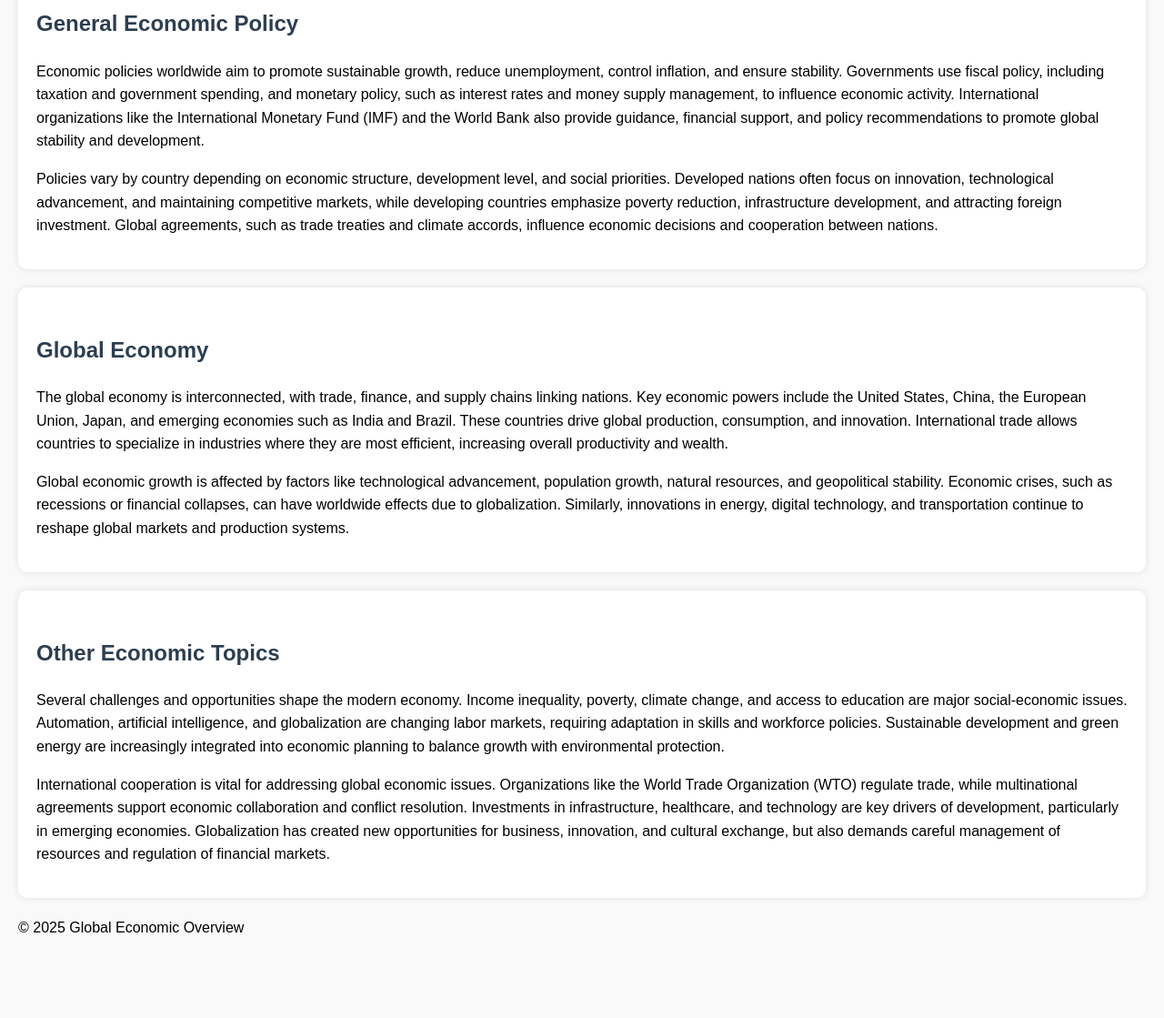
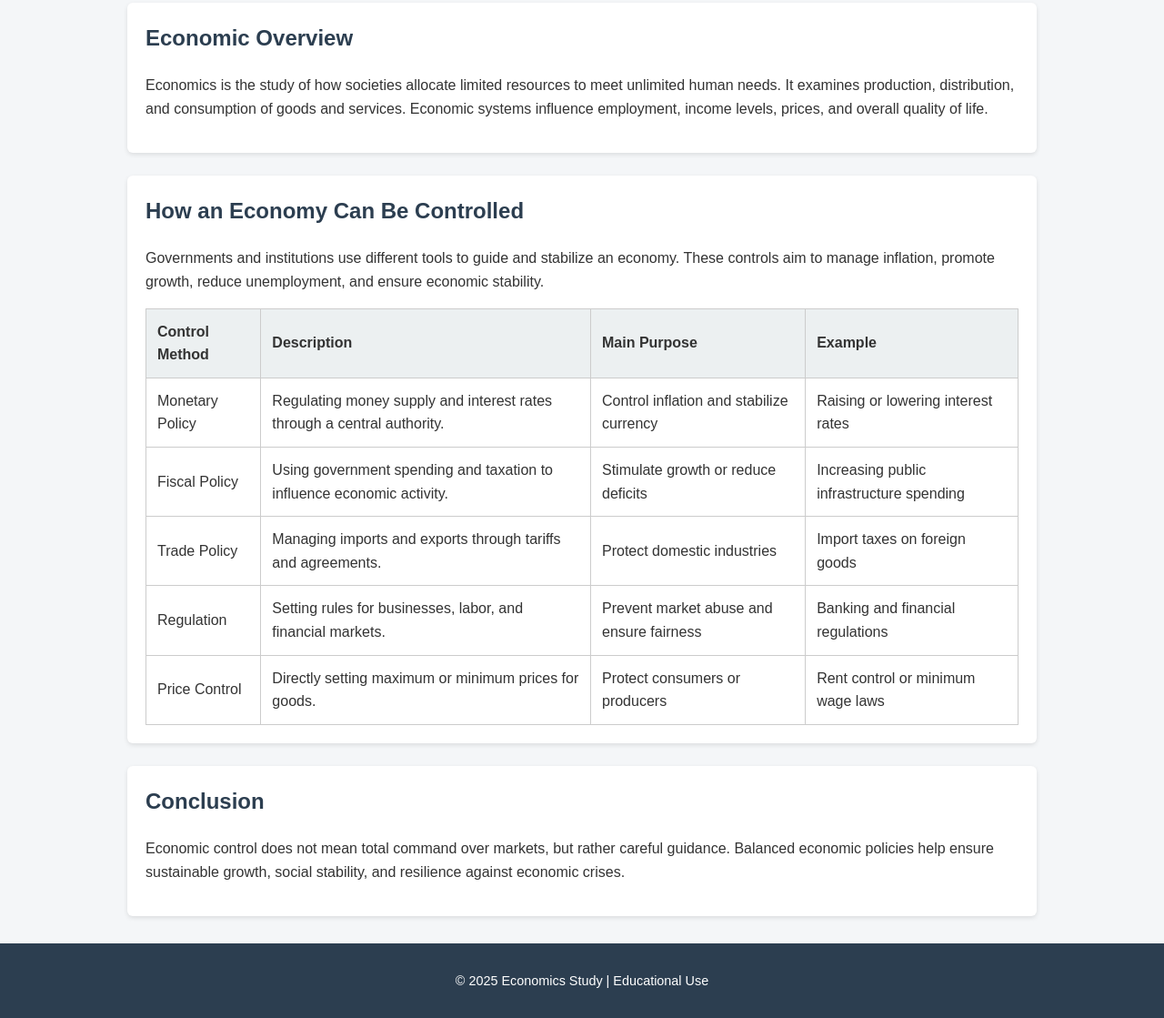
Before and after one commit to developerdominex/world, a plain HTML site: page economic.html in a window 1280 px wide. Shown: the part 203-1322 px from the top of the page at 91% size. Before the commit the page ends 1256 px from the top, so only its background shows below. Drawn offline with Linux system fonts and the light colour scheme.

Commit message:
Update economic.html

```diff
--- a/economic.html
+++ b/economic.html
@@ -2,69 +2,154 @@
 <html lang="en">
 <head>
     <meta charset="UTF-8">
+    <title>Economics and Economic Control</title>
     <meta name="viewport" content="width=device-width, initial-scale=1.0">
-    <title>Global Economy</title>
+
     <style>
         body {
-            font-family: Arial, sans-serif;
+            font-family: Arial, Helvetica, sans-serif;
             line-height: 1.6;
-            margin: 20px;
-            background-color: #f9f9f9;
+            margin: 0;
+            background-color: #f4f6f8;
+            color: #333;
         }
+
+        header {
+            background-color: #2c3e50;
+            color: #fff;
+            padding: 20px;
+            text-align: center;
+        }
+
+        main {
+            max-width: 1000px;
+            margin: 30px auto;
+            padding: 0 20px;
+        }
+
+        section {
+            background: #ffffff;
+            padding: 20px;
+            margin-bottom: 25px;
+            border-radius: 6px;
+            box-shadow: 0 2px 5px rgba(0,0,0,0.1);
+        }
+
         h2 {
             color: #2c3e50;
-            margin-top: 30px;
+            margin-top: 0;
         }
-        p {
-            margin-bottom: 15px;
+
+        table {
+            width: 100%;
+            border-collapse: collapse;
+            margin-top: 15px;
         }
-        section {
-            background-color: #fff;
-            padding: 20px;
-            margin-bottom: 20px;
-            border-radius: 10px;
-            box-shadow: 0 0 8px rgba(0,0,0,0.1);
+
+        table th,
+        table td {
+            border: 1px solid #ccc;
+            padding: 12px;
+            text-align: left;
+        }
+
+        table th {
+            background-color: #ecf0f1;
+        }
+
+        footer {
+            text-align: center;
+            padding: 15px;
+            background-color: #2c3e50;
+            color: #fff;
+            font-size: 0.9em;
         }
     </style>
 </head>
 <body>
-    <header>
-        <h1>Global Economy</h1>
-        <p>The global economy encompasses the production, distribution, and consumption of goods and services across countries. It is shaped by trade, policies, industries, and international cooperation.</p>
-    </header>
 
-    <section id="general-policy">
-        <h2>General Economic Policy</h2>
+<header>
+    <h1>Economics</h1>
+    <p>Understanding Economic Systems and Control Mechanisms</p>
+</header>
+
+<main>
+
+    <section id="overview">
+        <h2>Economic Overview</h2>
         <p>
-            Economic policies worldwide aim to promote sustainable growth, reduce unemployment, control inflation, and ensure stability. Governments use fiscal policy, including taxation and government spending, and monetary policy, such as interest rates and money supply management, to influence economic activity. International organizations like the International Monetary Fund (IMF) and the World Bank also provide guidance, financial support, and policy recommendations to promote global stability and development.
-        </p>
-        <p>
-            Policies vary by country depending on economic structure, development level, and social priorities. Developed nations often focus on innovation, technological advancement, and maintaining competitive markets, while developing countries emphasize poverty reduction, infrastructure development, and attracting foreign investment. Global agreements, such as trade treaties and climate accords, influence economic decisions and cooperation between nations.
+            Economics is the study of how societies allocate limited resources to meet unlimited human needs.
+            It examines production, distribution, and consumption of goods and services.
+            Economic systems influence employment, income levels, prices, and overall quality of life.
         </p>
     </section>
 
-    <section id="global-economy">
-        <h2>Global Economy</h2>
+    <section id="economic-control">
+        <h2>How an Economy Can Be Controlled</h2>
         <p>
-            The global economy is interconnected, with trade, finance, and supply chains linking nations. Key economic powers include the United States, China, the European Union, Japan, and emerging economies such as India and Brazil. These countries drive global production, consumption, and innovation. International trade allows countries to specialize in industries where they are most efficient, increasing overall productivity and wealth.
+            Governments and institutions use different tools to guide and stabilize an economy.
+            These controls aim to manage inflation, promote growth, reduce unemployment,
+            and ensure economic stability.
         </p>
+
+        <table>
+            <thead>
+                <tr>
+                    <th>Control Method</th>
+                    <th>Description</th>
+                    <th>Main Purpose</th>
+                    <th>Example</th>
+                </tr>
+            </thead>
+            <tbody>
+                <tr>
+                    <td>Monetary Policy</td>
+                    <td>Regulating money supply and interest rates through a central authority.</td>
+                    <td>Control inflation and stabilize currency</td>
+                    <td>Raising or lowering interest rates</td>
+                </tr>
+                <tr>
+                    <td>Fiscal Policy</td>
+                    <td>Using government spending and taxation to influence economic activity.</td>
+                    <td>Stimulate growth or reduce deficits</td>
+                    <td>Increasing public infrastructure spending</td>
+                </tr>
+                <tr>
+                    <td>Trade Policy</td>
+                    <td>Managing imports and exports through tariffs and agreements.</td>
+                    <td>Protect domestic industries</td>
+                    <td>Import taxes on foreign goods</td>
+                </tr>
+                <tr>
+                    <td>Regulation</td>
+                    <td>Setting rules for businesses, labor, and financial markets.</td>
+                    <td>Prevent market abuse and ensure fairness</td>
+                    <td>Banking and financial regulations</td>
+                </tr>
+                <tr>
+                    <td>Price Control</td>
+                    <td>Directly setting maximum or minimum prices for goods.</td>
+                    <td>Protect consumers or producers</td>
+                    <td>Rent control or minimum wage laws</td>
+                </tr>
+            </tbody>
+        </table>
+    </section>
+
+    <section id="conclusion">
+        <h2>Conclusion</h2>
         <p>
-            Global economic growth is affected by factors like technological advancement, population growth, natural resources, and geopolitical stability. Economic crises, such as recessions or financial collapses, can have worldwide effects due to globalization. Similarly, innovations in energy, digital technology, and transportation continue to reshape global markets and production systems.
+            Economic control does not mean total command over markets, but rather careful guidance.
+            Balanced economic policies help ensure sustainable growth, social stability,
+            and resilience against economic crises.
         </p>
     </section>
 
-    <section id="other-economic-topics">
-        <h2>Other Economic Topics</h2>
-        <p>
-            Several challenges and opportunities shape the modern economy. Income inequality, poverty, climate change, and access to education are major social-economic issues. Automation, artificial intelligence, and globalization are changing labor markets, requiring adaptation in skills and workforce policies. Sustainable development and green energy are increasingly integrated into economic planning to balance growth with environmental protection.
-        </p>
-        <p>
-            International cooperation is vital for addressing global economic issues. Organizations like the World Trade Organization (WTO) regulate trade, while multinational agreements support economic collaboration and conflict resolution. Investments in infrastructure, healthcare, and technology are key drivers of development, particularly in emerging economies. Globalization has created new opportunities for business, innovation, and cultural exchange, but also demands careful management of resources and regulation of financial markets.
-        </p>
-    </section>
+</main>
 
-    <footer>
-        <p>&copy; 2025 Global Economic Overview</p>
-    </footer>
+<footer>
+    <p>&copy; 2025 Economics Study | Educational Use</p>
+</footer>
+
 </body>
 </html>
```
